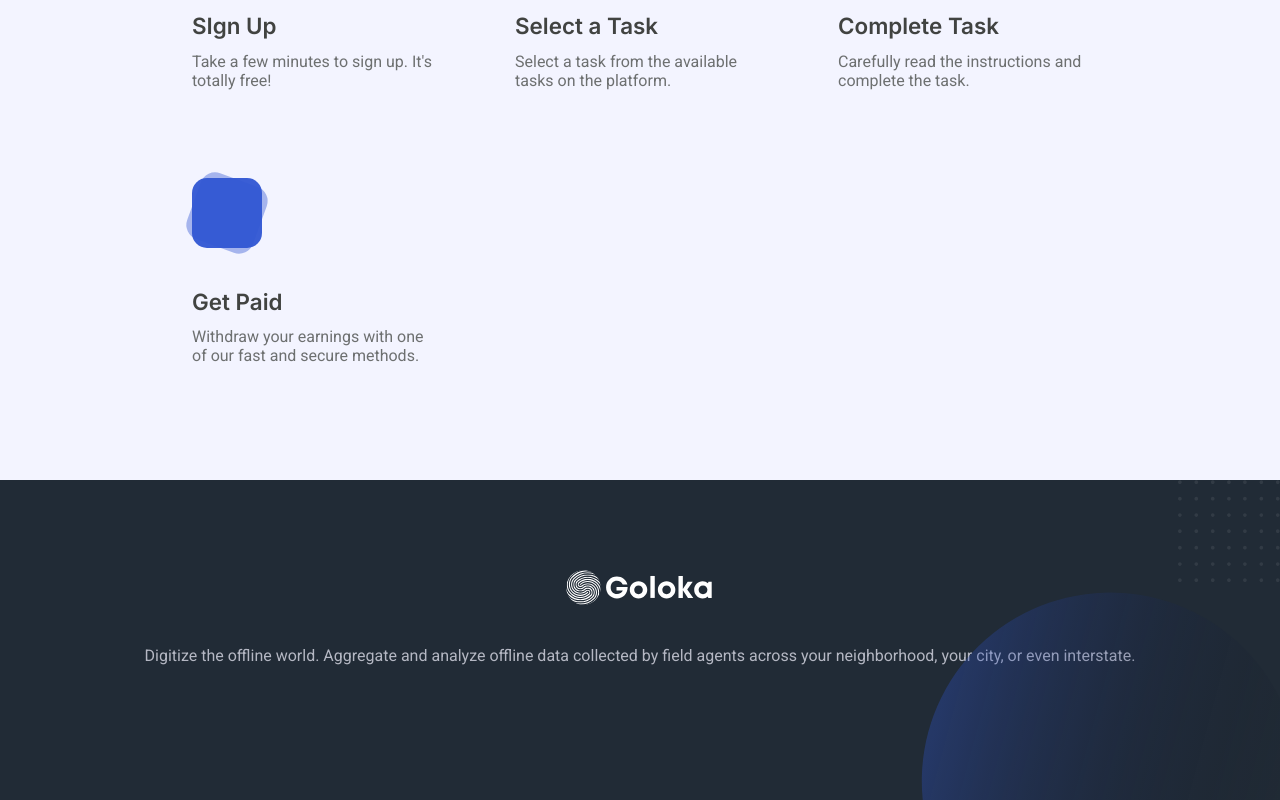
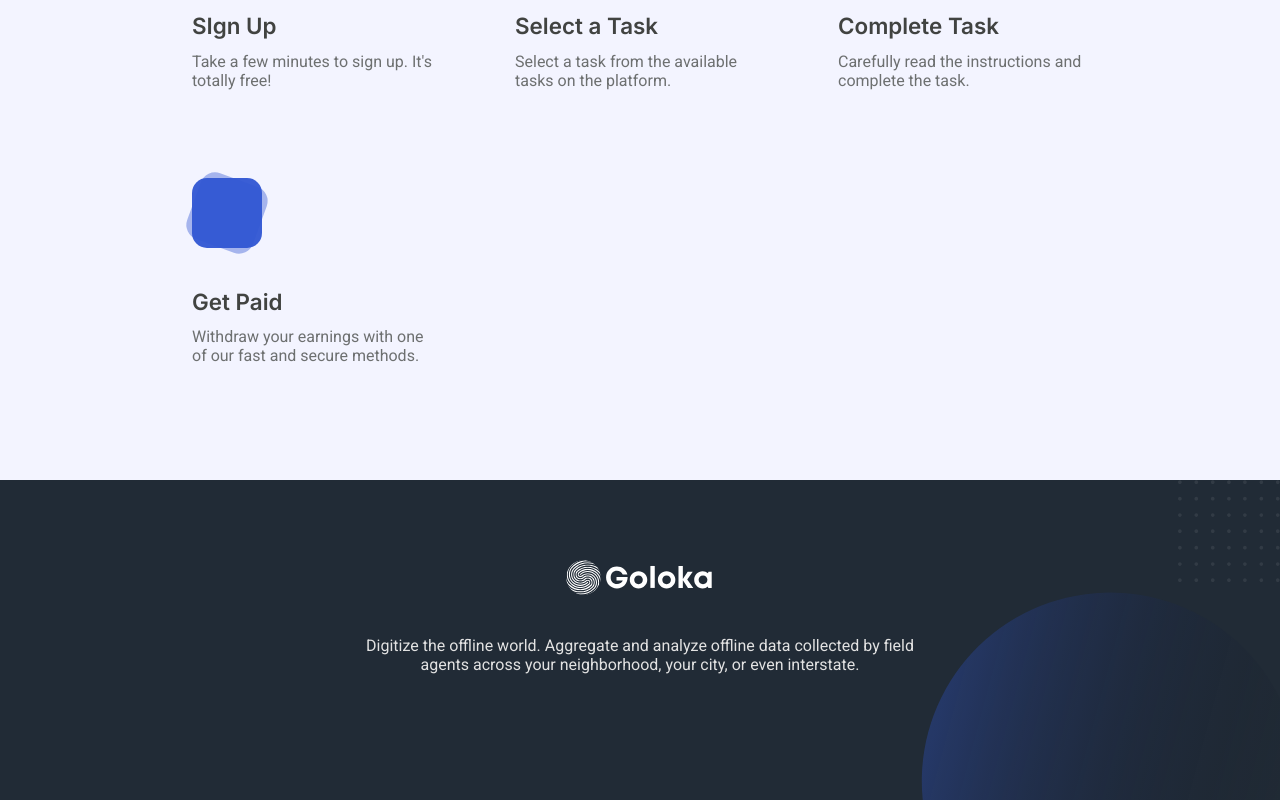
Before and after one commit to oddFEELING/Goloka-new, a Next.js app: page / in a window 1280 px wide. Shown: the part 1975-2775 px from the top of the page. Built offline with nearby package versions, Linux system fonts and the light colour scheme; some icons are missing.

Commit message:
small small change

```diff
--- a/assets/theme/Theme.js
+++ b/assets/theme/Theme.js
@@ -6,6 +6,7 @@ const Theme = {
     lt_1: '#f3f4ff',
     lt_2: '#F4F7FF',
     lt_3: '#afb2b5',
+    lt_4: '#E2E2E2',
     dk_1: '#141711',
     dk_2: '#1e1e1e',
     dk_3: '#212B36',
--- a/components/footer/Footer.component.js
+++ b/components/footer/Footer.component.js
@@ -23,9 +23,20 @@ export const LogoDiv = styled.div`
 
 // ======= text area -->
 export const Content = styled.p`
+  width: 45vw;
   font-family: ${({ theme }) => theme.fonts.sec};
   font-size: ${({ theme }) => theme.fonts.fixed('sm')};
-  color: ${({ theme }) => theme.alpha.lt_1(0.7)};
+  color: ${({ theme }) => theme.colors.lt_4};
+
+  /* small screen */
+  @media screen and (max-width: 800px) {
+    width: 100%;
+  }
+
+  /* medium screen */
+  @media screen and (max-width: 1200px) and (min-width: 800px) {
+    width: 70vw;
+  }
 `;
 
 // ======= social section -->
```
